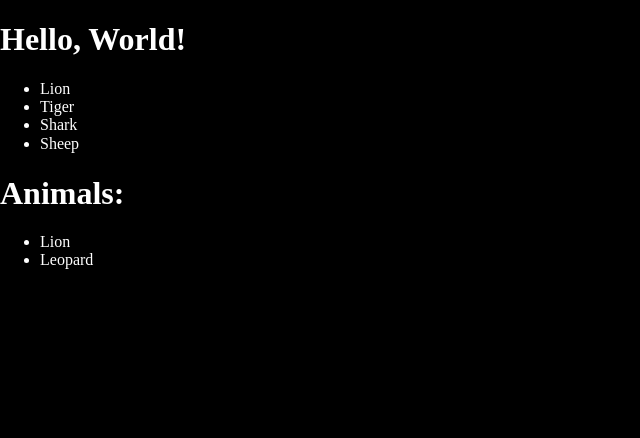
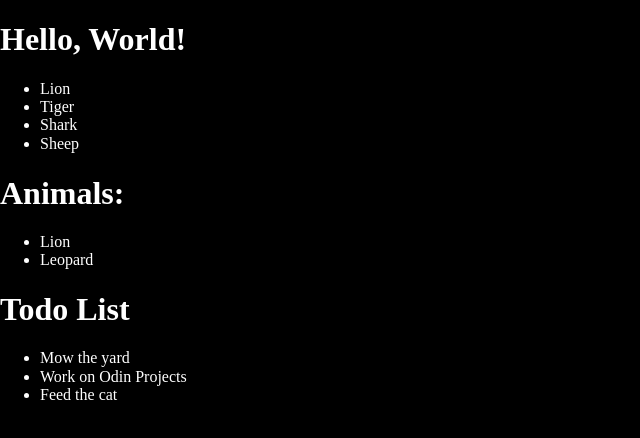
Before and after one commit to petrosAth/my-first-react-app, a React (Vite) app: page / in a window 1280 px wide. Shown: the top 438 px of the page, without its empty margins (0-640 px from the left). Built offline with nearby package versions, Linux system fonts and the light colour scheme.

Commit message:
Add uuid module and TodoList

```diff
--- a/package.json
+++ b/package.json
@@ -11,7 +11,8 @@
   },
   "dependencies": {
     "react": "^18.2.0",
-    "react-dom": "^18.2.0"
+    "react-dom": "^18.2.0",
+    "uuid": "^9.0.1"
   },
   "devDependencies": {
     "@types/react": "^18.2.66",
--- a/src/ComponentList.jsx
+++ b/src/ComponentList.jsx
@@ -1,3 +1,8 @@
+import { v4 as uuid } from 'uuid';
+
+const App = [];
+
+App.Animals = () => {
   function ListItem(props) {
     return <li>{props.animal}</li>;
   }
@@ -31,4 +36,34 @@ function App() {
     );
   }
 
+  return App();
+};
+
+App.Todos = () => {
+  const todos = [
+    { task: 'Mow the yard', id: uuid() },
+    { task: 'Work on Odin Projects', id: uuid() },
+    { task: 'Feed the cat', id: uuid() },
+  ];
+
+  function TodoList() {
+    return (
+      <>
+        <h1>Todo List</h1>
+        <ul>
+          {todos.map((todo) => {
+            return (
+              <>
+                <li key={todo.id}>{todo.task}</li>
+              </>
+            );
+          })}
+        </ul>
+      </>
+    );
+  }
+
+  return TodoList();
+};
+
 export { App };
--- a/src/main.jsx
+++ b/src/main.jsx
@@ -10,6 +10,7 @@ ReactDOM.createRoot(document.getElementById('root')).render(
   <React.StrictMode>
     <Greeting />
     <List />
-    <App />
+    <App.Animals />
+    <App.Todos />
   </React.StrictMode>,
 );
```
Also changed, not shown: 1 other file (tests, documents, lock files or other folders). Lines whose indentation alone changed are shown as unchanged.
